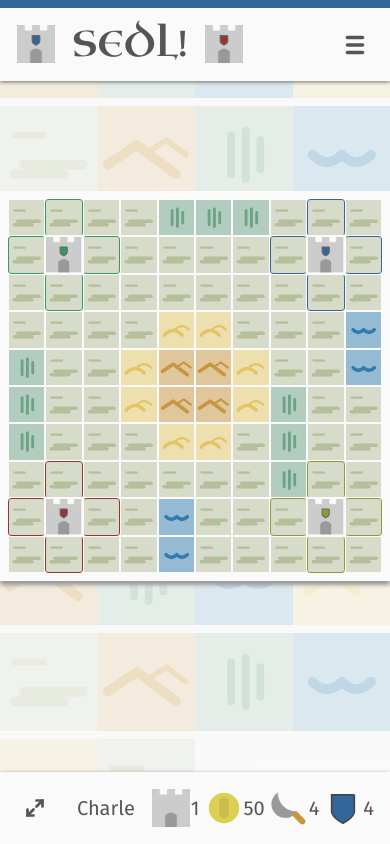
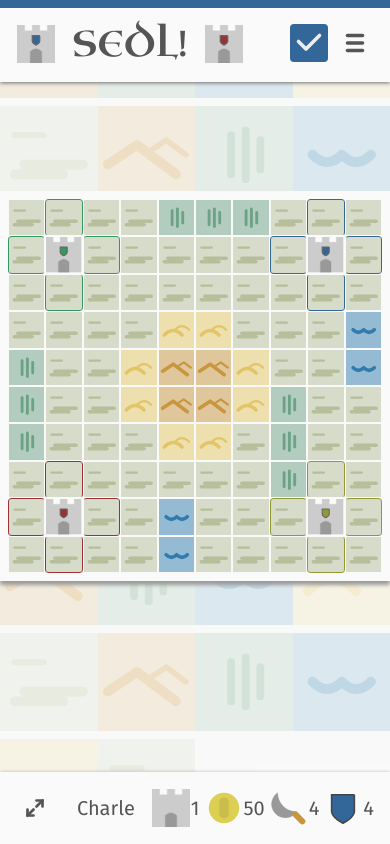
Before and after one commit to acarrara/sedl, an Angular app: page / in a window 390 px wide. Built offline with nearby package versions, Linux system fonts and the light colour scheme.

Commit message:
ranking responsive

```diff
--- a/src/app/board/game.component.html
+++ b/src/app/board/game.component.html
@@ -2,9 +2,14 @@
   <se-controls side="top" [attr.data-collapsed]="collapsed">
     <div class="controls__menu-container">
       <se-logo></se-logo>
-      <button class="button  button--default  button--small  controls__menu" (click)="toggleMenu()">
-        <se-cell class="cell  cell--icon" seed="r"></se-cell>
-      </button>
+      <div>
+        <button class="button  button--primary  button--small  controls__menu" (click)="gameService.pass()">
+          <se-cell seed="o" class="cell  cell--icon"></se-cell>
+        </button>
+        <button class="button  button--default  button--small  controls__menu" (click)="toggleMenu()">
+          <se-cell class="cell  cell--icon" seed="r"></se-cell>
+        </button>
+      </div>
     </div>
     <div class="controls__anchor">
       <div class="controls__section">
@@ -36,7 +41,7 @@
     <se-region-statistics [lord]="gameService.lord$ | async"
                           [region]="currentRegion"></se-region-statistics>
     <div class="lord-ranking">
-      <div class="lord-ranking__dropdown" [class.is-active]="!rankingCollapsed">
+      <div class="lord-ranking__dropdown" [attr.data-collapsed]="rankingCollapsed">
         <button class="button  button--default  button--small" (click)="toggleRanking()">
           <div class="button__content">
             <se-cell class="cell  cell--icon" seed="e"></se-cell>
--- a/src/app/support/support.component.html
+++ b/src/app/support/support.component.html
@@ -1,4 +1,10 @@
 <div>
+  <a class="button  button--default" href="#new-modal" (click)="clicked()">
+       <span class="button__content">
+        <se-cell seed="n" class="cell  cell--icon"></se-cell>
+        <span>New</span>
+      </span>
+  </a>
   <a class="button  button--default" href="#help-modal" (click)="clicked()">
     <span class="button__content">
       <se-cell seed="q" class="cell  cell--icon"></se-cell>
@@ -10,10 +16,4 @@
       <se-cell seed="i" class="cell  cell--icon"></se-cell>
       <span>About</span></span>
   </a>
-  <a class="button  button--default" href="#new-modal" (click)="clicked()">
-       <span class="button__content">
-        <se-cell seed="n" class="cell  cell--icon"></se-cell>
-        <span>New</span>
-      </span>
-  </a>
 </div>
--- a/src/style/_board.scss
+++ b/src/style/_board.scss
@@ -29,4 +29,5 @@ $board-size: 36em;
 
   @include full-screen();
 
+  overflow: hidden;
 }
--- a/src/style/_buttons.scss
+++ b/src/style/_buttons.scss
@@ -94,6 +94,10 @@
 }
 
 .button--small {
+  width: initial;
+
+  padding: $spacing-s;
+
   box-shadow: none;
 }
 
@@ -116,30 +120,16 @@
     margin-left: 0;
   }
 
-  .button--raised {
-    position: fixed;
-    bottom: 5em;
-    right: $spacing-m;
+  .button--small {
+    width: initial;
+    border-radius: $spacing-s;
+  }
 
-    width: initial;
-    border-radius: 50%;
-
-    min-height: 3em;
-
-    box-shadow: 0 0 3px 1px #999;
-
-    display: block;
-
-    & .button__label {
-      display: none;
-    }
+  .button--small + .button--small {
+    margin-left: $spacing-m;
   }
 }
 
-.button--small {
-  width: initial;
-
-  padding: $spacing-s;
-
+.button--small.button--default {
   background-color: initial;
 }
--- a/src/style/_lord-ranking.scss
+++ b/src/style/_lord-ranking.scss
@@ -3,7 +3,7 @@
 }
 
 .lord-ranking__dropdown {
-  display: none;
+  display: flex;
   align-items: flex-start;
   justify-content: space-between;
 
@@ -21,10 +21,12 @@
 
   box-shadow: 0 1px 4px 0 $shadow-color;
 
-  @include transition-slow();
+  @include transition-fast();
 
-  &.is-active {
-    display: flex;
+  &[data-collapsed="true"] {
+    opacity: 0;
+    transform: translateY(10%);
+    pointer-events: none;
   }
 }
 
```
